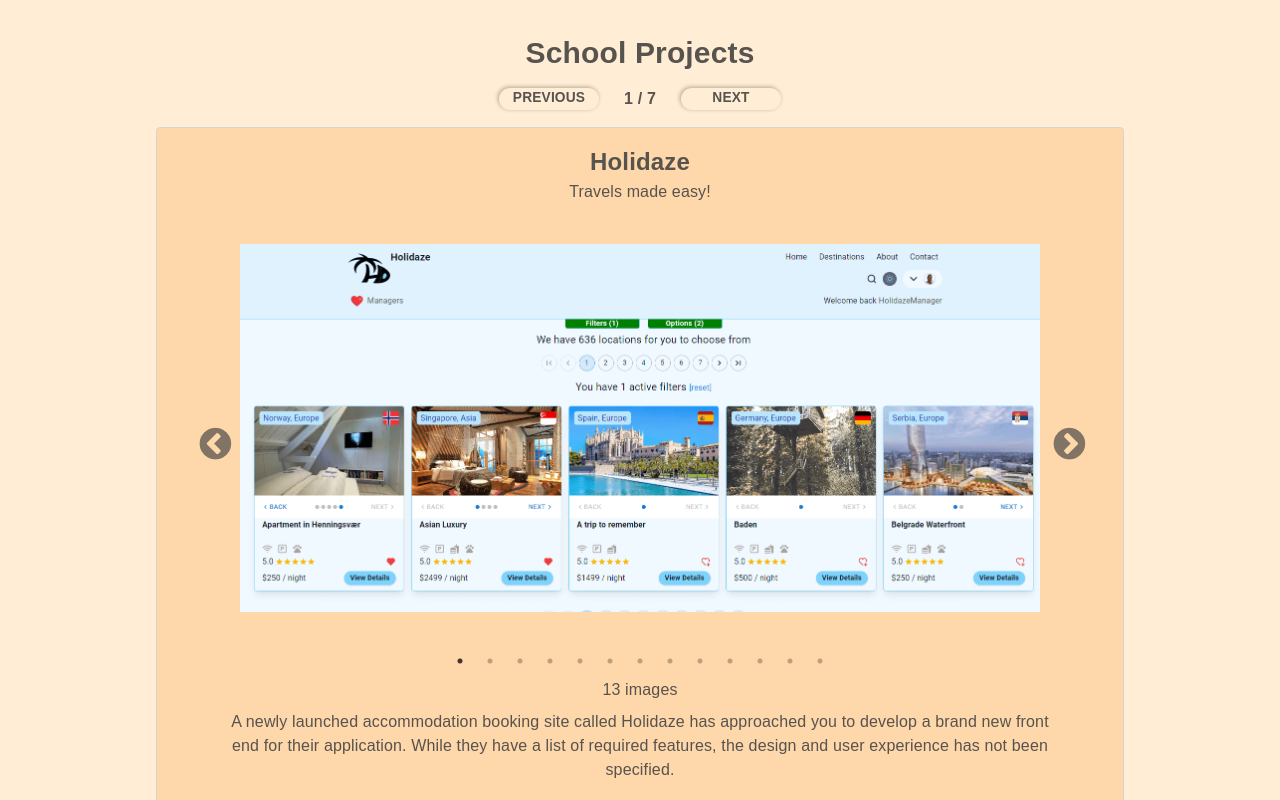
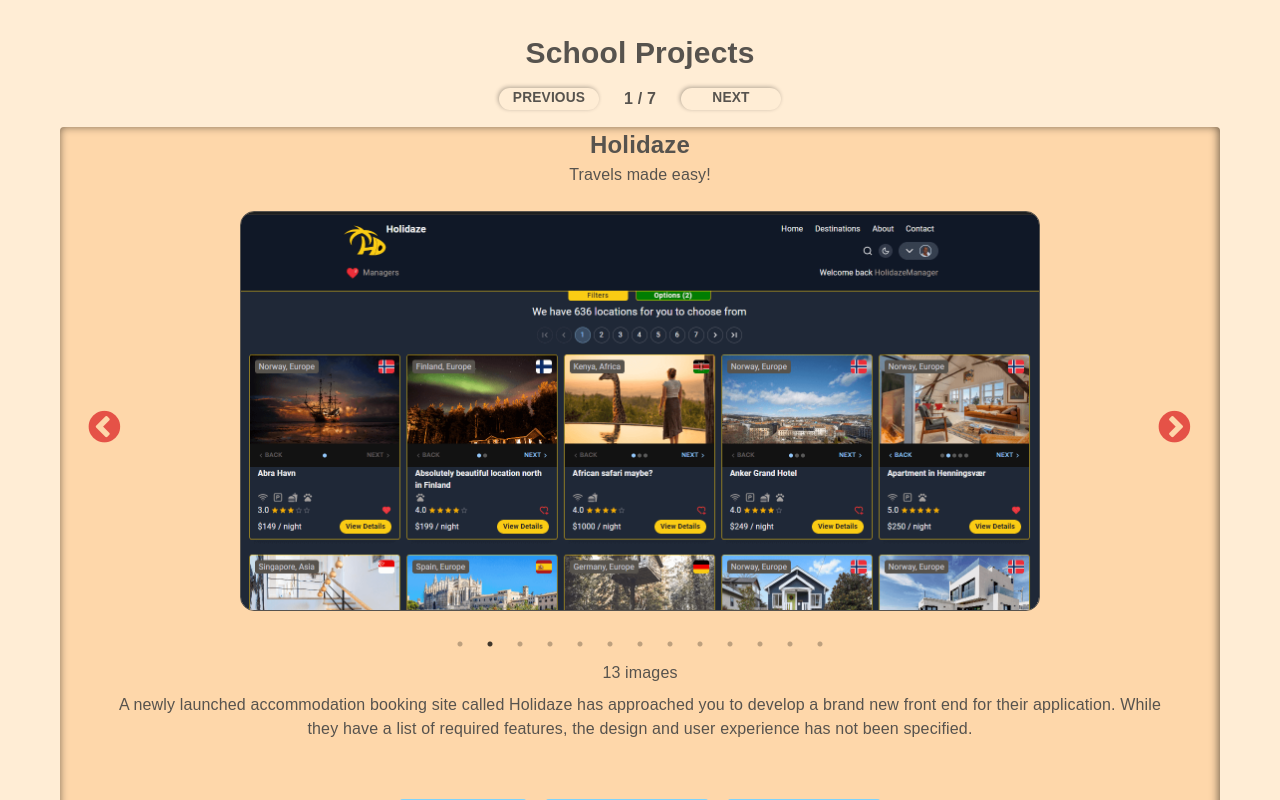
Before and after one commit to runeunhjem/portfolio-2, a React (Vite) app: page / in a window 1280 px wide. Shown: the part 480-1280 px from the top of the page. Built offline with nearby package versions, Linux system fonts and the light colour scheme; a web font is replaced by a local one.

Commit message:
Carousel ok

```diff
--- a/src/components/ProjectCard/index.jsx
+++ b/src/components/ProjectCard/index.jsx
@@ -11,7 +11,7 @@ const ProjectCard = ({ project }) => {
     speed: 500,
     slidesToShow: 1,
     slidesToScroll: 1,
-    autoplay: false,
+    autoplay: true,
     autoplaySpeed: 3000,
     arrows: true,
   };
@@ -43,6 +43,7 @@ const ProjectCard = ({ project }) => {
         </div>
       </div>
       <p
+        className="description"
         style={{
           margin: "0 auto",
 
--- a/src/components/ProjectCard/index.styled.jsx
+++ b/src/components/ProjectCard/index.styled.jsx
@@ -1,16 +1,18 @@
 import styled from "styled-components";
 
 export const Project = styled.div`
-  padding: 1rem;
+  padding: 0;
   margin: 0 auto;
   background: var(--orange-200);
-  border: 1px solid var(--stone-300);
+  /* border: 1px solid var(--stone-400); */
+  box-shadow: inset -1px -1px 10px rgba(0, 0, 0, 0.6);
   border-radius: 4px;
   text-align: center;
+  overflow: hidden;
   /* width: 90%; */
-  max-width: 80vw !important;
+  /* max-width: 80vw !important; */
   /* max-width: 95vw; */
-  height: 100%;
+  /* height: 100%; */
 
   @media (max-width: 600px) {
     padding: 0.5rem;
@@ -44,38 +46,57 @@ export const Project = styled.div`
     }
   }
 
+  .description {
+    overflow-y: auto;
+    height: 74px;
+  }
+
   .carousel-container {
     overflow: hidden;
     margin: 0 auto;
+    position: relative !important;
     /* max-width: 90% !important; */
     /* position:  relative; */
-    justify-content:  center;
+    justify-content: center;
 
     @media (max-width: 600px) {
       margin: 0.5rem 0;
       height: auto; // CONTAINER HEIGHT MUST BE RESPONSIVE, BUT IMAGE HEIGHT MUST BE FIXED
     }
 
-    .slick-slide, .slick-active, .slick-current {
-      /* display: flex;
-      justify-content: center;
-      padding: 0 1rem; */
-      /* width: 800px; */
-      /* max-width: 100%; */
+    .slick-slide {
+      border-radius: 14px !important;
+    }
+    .slick-dots {
+      display: block !important;
+    }
+
+    @media (max-width: 768px) {
+      .slick-dots {
+        display: none !important;;
+      }
     }
 
     .slick-prev {
-      left: 0;
+      left: 2px;
       z-index: 1000;
-
     }
     .slick-next {
       z-index: 1000;
-      right: 12px;
-
+      right: 20px;
+      @media (max-width: 600px) {
+        right: 0px;
+      }
+      @media (max-width: 1069px) {
+        right: 14px;
+      }
     }
 
+    .image-wrap {
+      border-radius: 14px !important;
+    }
     img {
+      border: 1px solid var(--stone-600);
       display: flex;
       justify-content: center;
       margin: 0 auto;
@@ -83,9 +104,7 @@ export const Project = styled.div`
       max-width: 100% !important;
       height: 400px;
       max-height: 100%;
-      padding: 1rem 0;
-      border-radius: 4px;
-      /* padding-left: 0.525rem; */
+      border-radius: 14px;
       object-fit: cover;
       object-position: top center;
       @media screen and (max-width: 641px) {
--- a/src/components/ProjectGallery/index.styled.jsx
+++ b/src/components/ProjectGallery/index.styled.jsx
@@ -1,11 +1,13 @@
 import styled from "styled-components";
 
 export const Projects = styled.div`
-  max-width: 1000px !important;
+  max-width: 1200px !important;
+  /* height: 735px !important; */
   margin: 0 auto;
-  /* display: flex; */
+  padding: 0;
   justify-content: center;
-  /* margin: 0 auto; */
+  overflow: hidden;
+  align-items: center;
   .project-slick-slide {
     display: flex;
     justify-content: center;
@@ -14,16 +16,15 @@ export const Projects = styled.div`
     /* background-color: red; */
     border-radius: 4px;
     /* max-height: 95% !important; */
-    overflow: hidden;
-    padding: 0 1rem;
+    padding: 0;
   }
 
   .navigation-buttons {
-    display: flex;
-    justify-content: space-around;
+    /* display: flex; */
+    /* justify-content: space-around; */
     margin-top: 1rem;
 
-    button {
+    /* button {
       padding: 0.5rem 1rem;
       background-color: var(--orange-200) !important;
       color: var(--stone-950) !important;
@@ -34,6 +35,6 @@ export const Projects = styled.div`
       &:hover {
         background-color: var(--stone-600) !important;
       }
-    }
+    } */
   }
 `;
--- a/src/index.css
+++ b/src/index.css
@@ -149,25 +149,16 @@ main {
 }
 
 .slick-prev:before, .slick-next:before {
-  color: var(--stone-600) !important;
+  color: var(--red-600) !important;
   font-size: calc(1.5rem + 1vw) !important;
-
 }
 
 .slick-dots {
   position: relative !important;
-  /* bottom: -50px; */
   padding: 0 !important;
   margin: -1rem 0 1rem 0 !important;
 }
 
-/* .slick-dots ::before {
-  color: var(--orange-100) !important;
-  border-radius: 50%;
-  width: 5px;
-  height: 5px;
-  background-color: var(--color-burgundy-chefs-table);
-} */
 .carousel-counter {
   padding-bottom: -2rem !important;
 }
```
